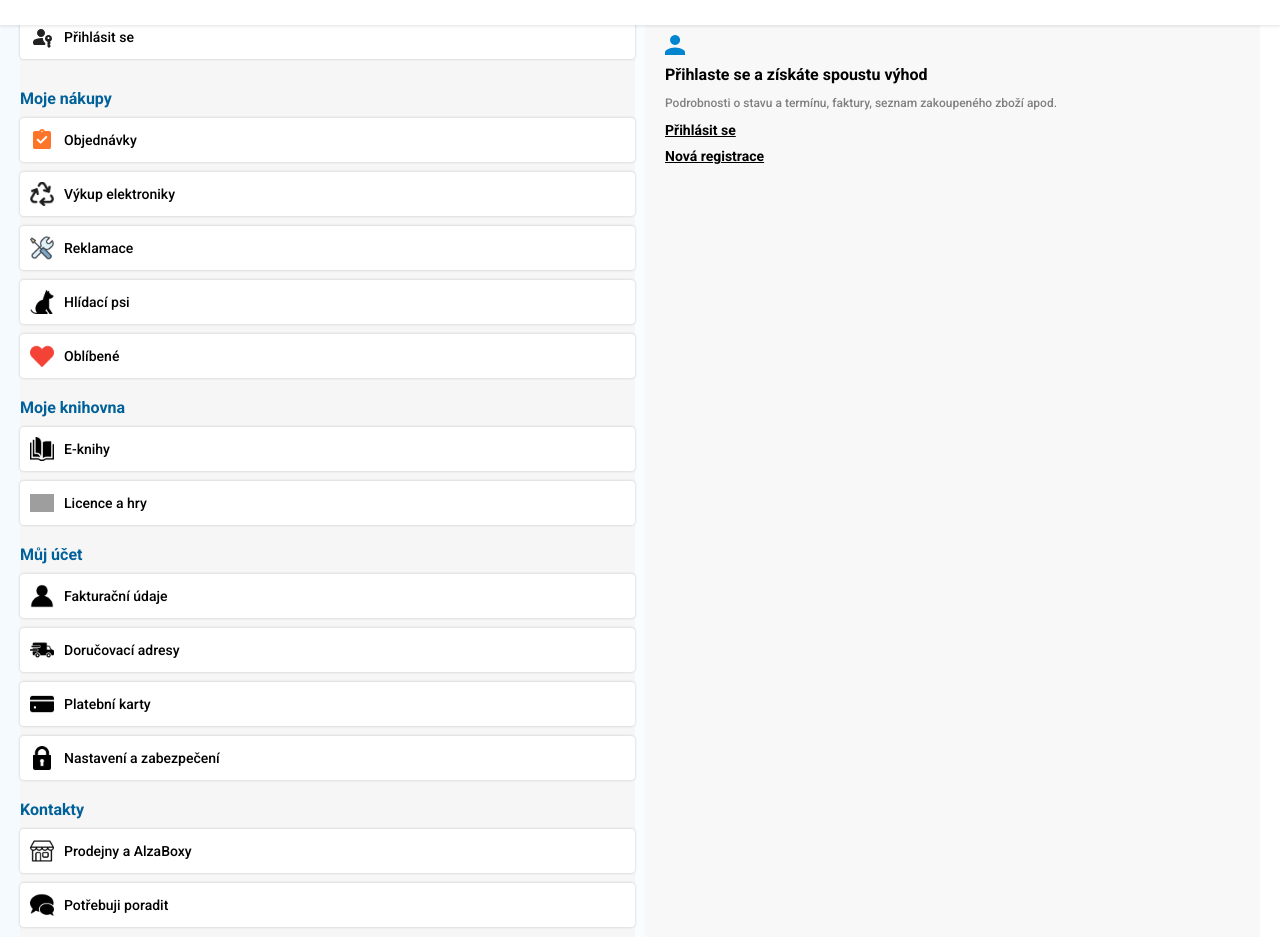
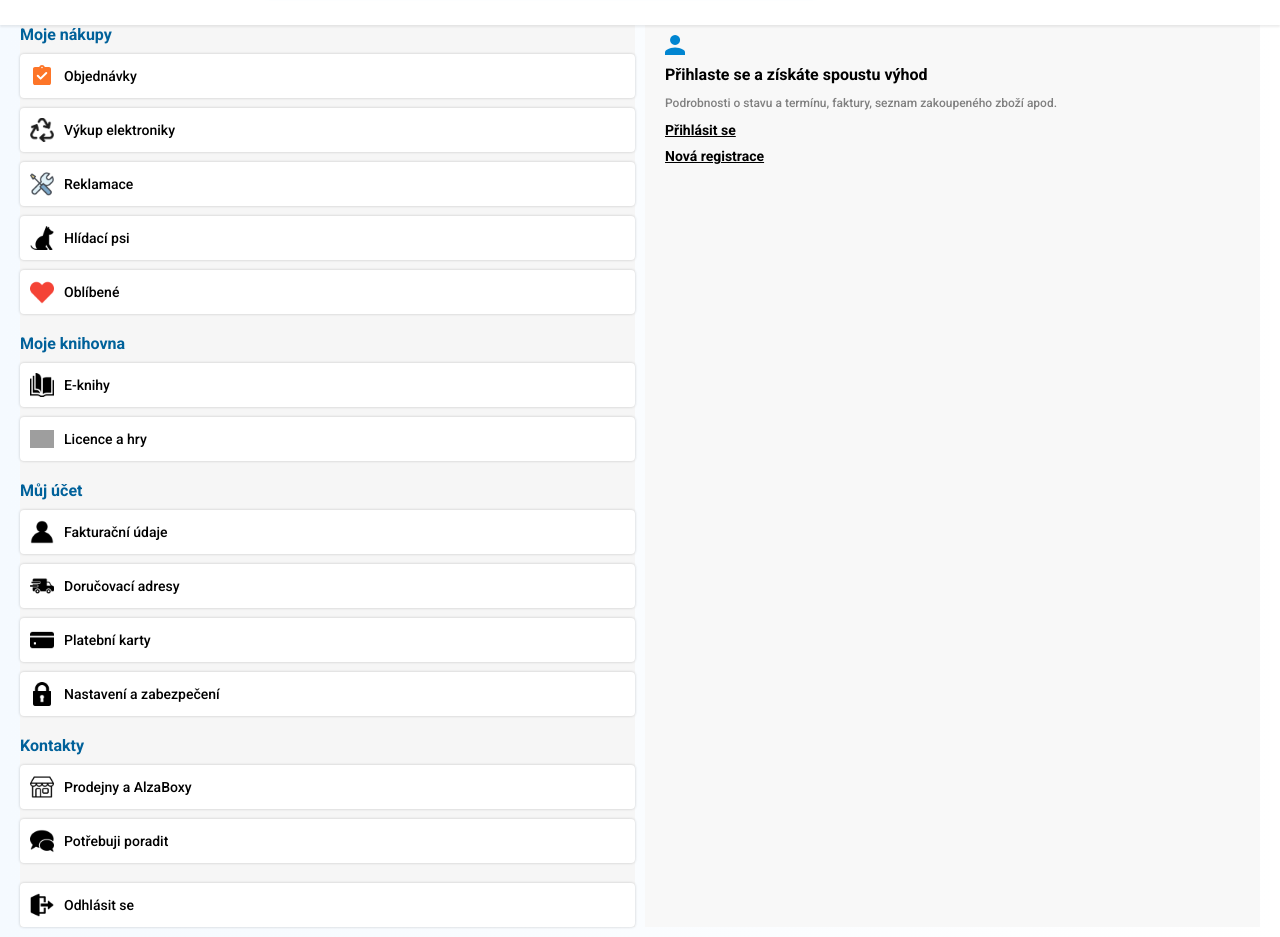
Before and after one commit to Jardas32/alza.com, a React (Vite) app: page /#/menu in a window 1280 px wide. Shown: the part 75-1012 px from the top of the page. Built offline with nearby package versions, Linux system fonts and the light colour scheme; sample sign-in values are in the browser's storage; grey boxes are pictures that could not be loaded.

Commit message:
add registr logout

```diff
--- a/src/components/CartContext.jsx
+++ b/src/components/CartContext.jsx
@@ -16,6 +16,30 @@
     const savedOblibene = localStorage.getItem("oblibene");
     return savedOblibene ? JSON.parse(savedOblibene) : [];
   });
+
+  // User
+  const [user, setUser] = useState(() => {
+    const getUser = localStorage.getItem("currentUser");
+    return getUser ? JSON.parse(getUser) : null;
+  });
+
+  useEffect(() => {
+    localStorage.setItem("currentUser", JSON.stringify(user));
+  }, user);
+
+  // addUser
+  const registration = () => {
+    setUser({
+      id: new Date().toISOString(),
+      username: "Jarda",
+      emeil: "jaraddjarda@gmail.com",
+    });
+  };
+
+  const logOut = () => {
+    localStorage.removeItem("currentUser");
+    setUser(null);
+  };
 
   const handleInfoProduct = (product) => {
     setInfoproduct(product);
@@ -178,6 +202,9 @@
         inCart,
         selectCategory,
         setSelectCategory,
+        user,
+        registration,
+        logOut,
       }}
     >
       {children}
--- a/src/css/menu.css
+++ b/src/css/menu.css
@@ -72,7 +72,19 @@
   text-decoration: none;
   display: flex;
   align-items: center;
+  justify-content: space-between;
+}
+
+.wrapper-category-text {
+  display: flex;
+  align-items: center;
   gap: 10px;
+}
+
+.list-category-icon {
+  width: 24px;
+  height: 24px;
+  object-fit: contain;
 }
 
 .list-category-text {
@@ -82,10 +94,9 @@
   font-weight: 500;
 }
 
-.list-category-icon {
-  width: 24px;
-  height: 24px;
-  object-fit: contain;
+.lock-link {
+  color: rgb(182, 182, 182);
+  font-size: 18px;
 }
 
 .list-li-category:hover .list-category-text {
--- a/src/data/data.jsx
+++ b/src/data/data.jsx
@@ -758,7 +758,7 @@
           icon: "./dog-seating.png",
           text: "Hlídací psi",
           iconBlock: "./",
-          isAuth: false,
+          isAuth: true,
         },
         {
           id: 6,
@@ -777,14 +777,14 @@
           icon: "./open-book.png",
           text: "E-knihy",
           iconBlock: "./",
-          isAuth: false,
+          isAuth: true,
         },
         {
           id: 9,
           icon: "./certificate.png",
           text: "Licence a hry",
           iconBlock: "./",
-          isAuth: false,
+          isAuth: true,
         },
       ],
     },
@@ -797,28 +797,28 @@
           icon: "./acount.png",
           text: "Fakturační údaje",
           iconBlock: "./",
-          isAuth: false,
+          isAuth: true,
         },
         {
           id: 12,
           icon: "./delivery-van.png",
           text: "Doručovací adresy",
           iconBlock: "./",
-          isAuth: false,
+          isAuth: true,
         },
         {
           id: 13,
           icon: "./credit-card.png",
           text: "Platební karty",
           iconBlock: "./",
-          isAuth: false,
+          isAuth: true,
         },
         {
           id: 14,
           icon: "./lockMenu.png",
           text: "Nastavení a zabezpečení",
           iconBlock: "./",
-          isAuth: false,
+          isAuth: true,
         },
       ],
     },
--- a/src/pages/MenuPage.jsx
+++ b/src/pages/MenuPage.jsx
@@ -2,19 +2,22 @@
 import { Link } from "react-router-dom";
 import { prihlasitse } from "../data/data";
 import { allDataMenu } from "../data/data";
-
-console.log(allDataMenu.prihlasitse.text);
-
-allDataMenu.allListMenu.map((item) => console.log(item.listCategories));
-
-console.log(allDataMenu.odhlasitse.text);
+import { FaLock } from "react-icons/fa6";
+import { useCart } from "../components/CartContext";
 
 function MenuPage() {
+  const { user, registration, logOut } = useCart();
+
   return (
     <div className="wrapper-prihlaseni-footer-acount">
       <div className="wrapper-prihlaseni-footer-left">
-        <div className="list-li-category prihlasitse-text">
+        {!user && (
+          <div
+            onClick={() => registration()}
+            className="list-li-category prihlasitse-text"
+          >
             <Link className="list-link">
+              <div className="wrapper-category-text">
                 <img
                   className="list-category-icon"
                   src={allDataMenu.prihlasitse.icon}
@@ -23,8 +26,10 @@
                 <span className="list-category-text">
                   {allDataMenu.prihlasitse.text}
                 </span>
+              </div>
             </Link>
           </div>
+        )}
 
         <ul className="list-menu">
           {allDataMenu.allListMenu.map((item) => (
@@ -35,12 +40,20 @@
               {item.listCategories.map((category) => (
                 <li key={category.id} className="list-li-category">
                   <Link className="list-link">
+                    <div className="wrapper-category-text">
                       <img
                         className="list-category-icon"
                         src={category.icon}
                         alt="icon"
                       />
-                    <span className="list-category-text">{category.text}</span>
+                      <span className="list-category-text">
+                        {category.text}
+                      </span>
+                    </div>
+
+                    {!user && category.isAuth && (
+                      <FaLock className="lock-link" />
+                    )}
                   </Link>
                 </li>
               ))}
@@ -48,8 +61,13 @@
           ))}
         </ul>
 
-        <div className="list-li-category prihlasitse-text">
+        {user && (
+          <div
+            onClick={() => logOut()}
+            className="list-li-category prihlasitse-text"
+          >
             <Link className="list-link">
+              <div className="wrapper-category-text">
                 <img
                   className="list-category-icon"
                   src={allDataMenu.odhlasitse.icon}
@@ -58,8 +76,10 @@
                 <span className="list-category-text">
                   {allDataMenu.odhlasitse.text}
                 </span>
+              </div>
             </Link>
           </div>
+        )}
       </div>
 
       <div className="wrapper-prihlaseni-right">
```
Lines whose indentation alone changed are shown as unchanged.
